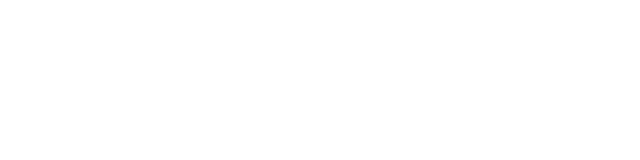
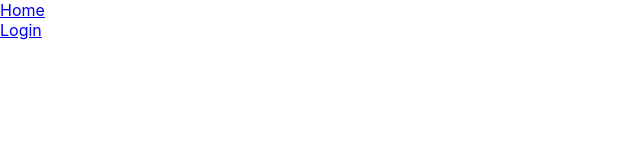
Before and after one commit to Sofialav/ticketsapp-client, a React (Create React App) app: page /events/1 in a window 1280 px wide. Shown: the top 160 px of the page, without its empty margins (0-640 px from the left). Built offline with nearby package versions, Linux system fonts and the light colour scheme.

Commit message:
Navbar added

```diff
--- a/src/App.js
+++ b/src/App.js
@@ -4,12 +4,14 @@ import { Provider } from "react-redux";
 import store from "./store/store";
 import "./App.css";
 import EventsListContainer from "./components/EventsListContainer";
+import Navbar from "./components/Navbar";
 
 class App extends Component {
   render() {
     return (
       <Provider store={store}>
         <div>
+          <Navbar />
           <Route path="/" exact component={EventsListContainer} />
         </div>
       </Provider>
--- /dev/null
+++ b/src/components/Navbar.js
@@ -0,0 +1,39 @@
+import React, { Component } from "react";
+import { connect } from "react-redux";
+import { Link } from "react-router-dom";
+
+class Navbar extends Component {
+  loginCheck = () => {
+    if (!this.props.user) {
+      const login = (
+        <Link to={"/login"}>
+          <div>Login</div>
+        </Link>
+      );
+      return login;
+    } else {
+      const login = (
+        <Link to={"/usertickets"}>
+          <div>My tickets</div>
+        </Link>
+      );
+      return login;
+    }
+  };
+  render() {
+    return (
+      <nav>
+        <Link to={"/"}>
+          <div>Home</div>
+        </Link>
+        {this.loginCheck()}
+      </nav>
+    );
+  }
+}
+function mapStateToProps(state) {
+  return {
+    user: state.user
+  };
+}
+export default connect(mapStateToProps)(Navbar);
```
